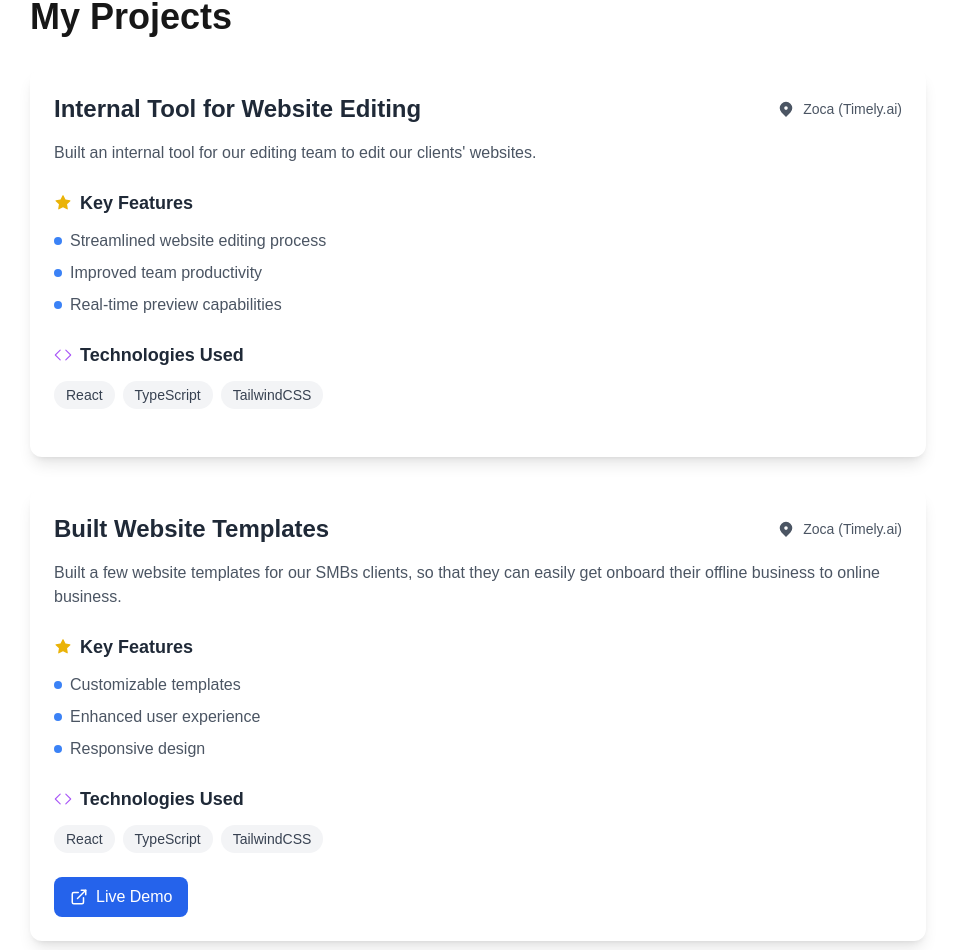
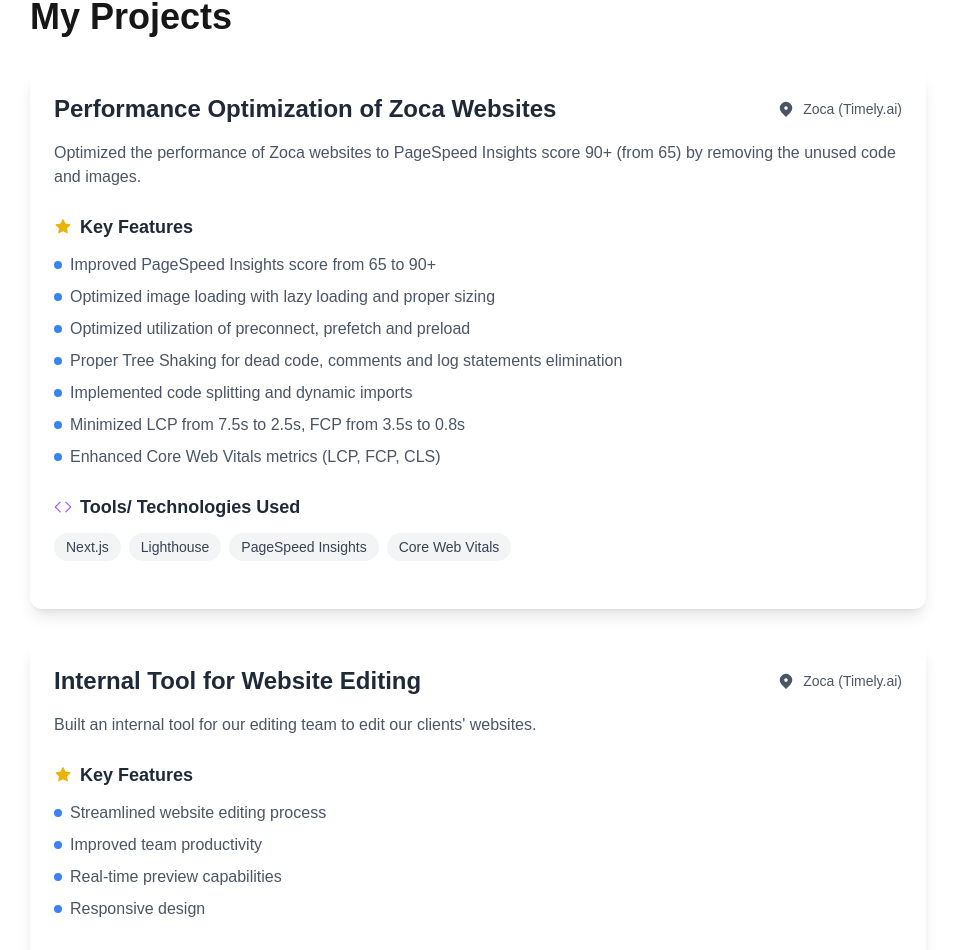
Before and after one commit to Yash-Soni/my-portfolio, a Next.js app: page /projects in a window 1280 px wide. Shown: the part 115-1065 px from the top of the page, without its empty margins (162-1117 px from the left). Built offline with nearby package versions, Linux system fonts and the light colour scheme.

Commit message:
added a new project

```diff
--- a/src/app/components/ProjectDetailCard.tsx
+++ b/src/app/components/ProjectDetailCard.tsx
@@ -65,7 +65,7 @@ function ProjectDetailCard({
         <div className="mb-6">
           <h3 className="text-lg font-semibold text-gray-800 mb-3 flex items-center gap-2">
             <GoCode size={18} className="text-purple-500" />
-            Technologies Used
+            Tools/ Technologies Used
           </h3>
           <div className="flex flex-wrap gap-2">
             {technologies?.map((tech, index) => (
--- a/src/app/components/Projects.tsx
+++ b/src/app/components/Projects.tsx
@@ -3,6 +3,12 @@ import ProjectCard from './ProjectCard';
 
 export default function Projects() {
   const projects = [
+    {
+      title: "Performance Optimization of Zoca Websites",
+      description: "Optimized the performance of Zoca websites to PageSpeed Insights score 90+ from 65 by removing the unused code and images.",
+      technologies: ["Next.js", "Lighthouse", "PageSpeed Insights", "Core Web Vitals"],
+      liveUrl: "https://test.zoca.com",
+    },
     {
       title: "Internal Tool for Website Editing",
       description: "Built an internal tool for our editing team to edit our clients' websites.",
--- a/src/app/projects/page.tsx
+++ b/src/app/projects/page.tsx
@@ -14,13 +14,31 @@ interface Project {
 export default function Projects() {
   const projects: Project[] = [
     {
+      title: "Performance Optimization of Zoca Websites",
+      description: "Optimized the performance of Zoca websites to PageSpeed Insights score 90+ (from 65) by removing the unused code and images.",
+      technologies: ["Next.js", "Lighthouse", "PageSpeed Insights", "Core Web Vitals"],
+      keyPoints: [
+        "Improved PageSpeed Insights score from 65 to 90+",
+        "Optimized image loading with lazy loading and proper sizing",
+        "Optimized utilization of preconnect, prefetch and preload",
+        "Proper Tree Shaking for dead code, comments and log statements elimination",
+        "Implemented code splitting and dynamic imports",
+        "Minimized LCP from 7.5s to 2.5s, FCP from 3.5s to 0.8s",
+        "Enhanced Core Web Vitals metrics (LCP, FCP, CLS)"
+      ],
+      location: "Zoca (Timely.ai)",
+    },
+
+    {
       title: "Internal Tool for Website Editing",
       description: "Built an internal tool for our editing team to edit our clients' websites.",
       technologies: ["React", "TypeScript", "TailwindCSS"],
       keyPoints: [
         "Streamlined website editing process",
         "Improved team productivity",
-        "Real-time preview capabilities"
+        "Real-time preview capabilities",
+        "Responsive design",
+
       ],
       // link: "https://raft-staging.zoca.ai",
       location: "Zoca (Timely.ai)",
@@ -32,7 +50,10 @@ export default function Projects() {
       keyPoints: [
         "Customizable templates",
         "Enhanced user experience",
-        "Responsive design"
+        "Responsive design",
+        "Fast loading performance",
+        "Mobile-first approach",
+        "SEO friendly"
       ],
       link: "https://fusion.zoca.com",
       // github: "https://github.com/yourusername/project1",
```
